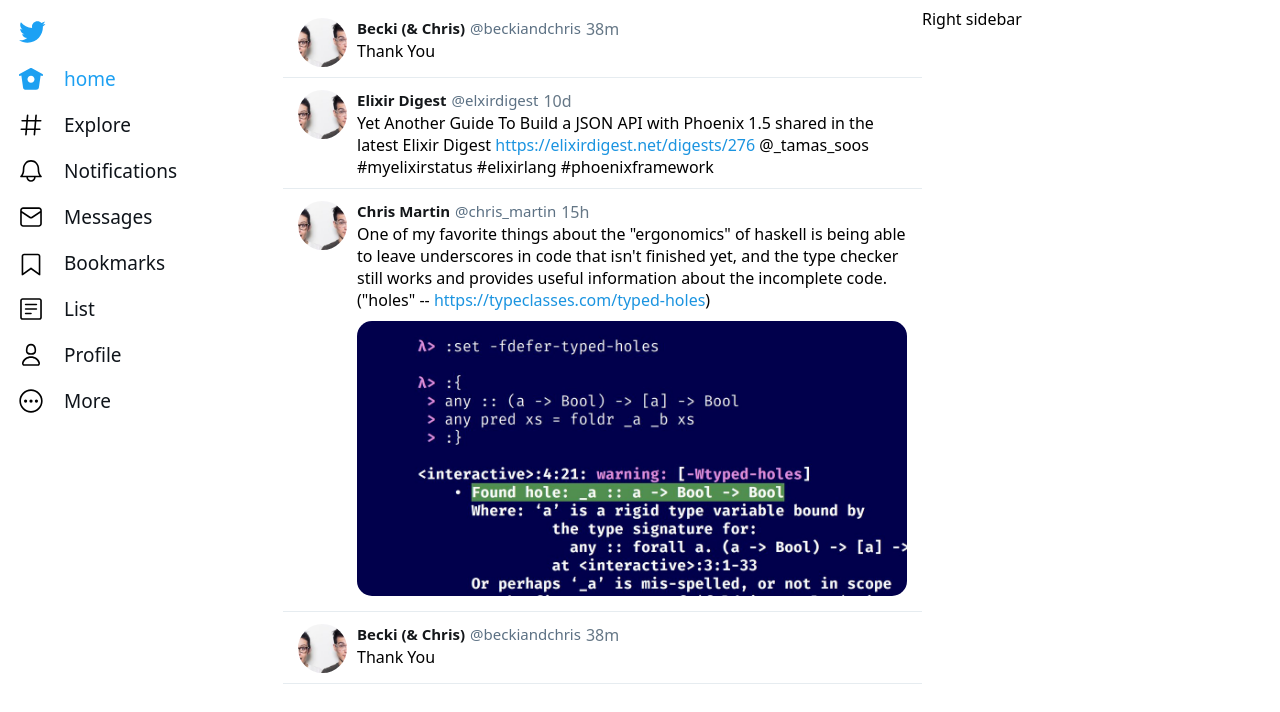
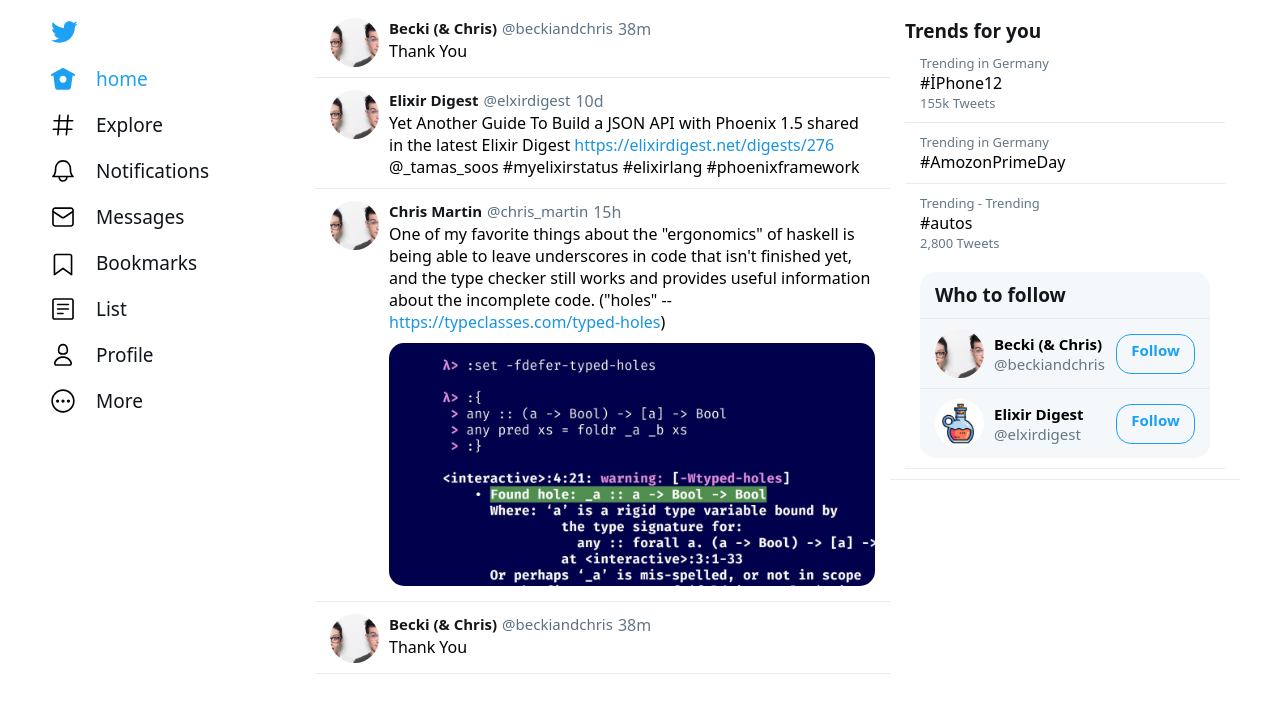
Before and after one commit to yagz77/twitter-clone, a plain HTML site: page index.html in a window 1280 px wide. Drawn offline with Linux system fonts and the light colour scheme.

Commit message:
first commit

```diff
--- a/css/style.css
+++ b/css/style.css
@@ -2,7 +2,10 @@
     display: grid;
     grid-template-columns: 275px auto 350px ;
     margin:0 auto;
+    max-width: 1200px;
 }
 .layout__right-sidebar {
         position: fixed;
+        width: 350px;
+        overflow: scroll;
 }
--- /dev/null
+++ b/css/trends-for-you.css
@@ -0,0 +1,36 @@
+.trends-for-you {
+          border-radius: 15px;
+          background: color #f5f8fa;
+}
+
+.trends-for-you__block {
+          border-bottom: 1px solid #e6ecf0;
+          padding: 10px 15px;
+}
+
+.trends-for-you:last-child {
+                    border-bottom: none;
+
+}
+
+.trends-for-you__heading {
+                    font-size:19px;
+                    font-weight: bold;
+                    color: #14171a;
+
+}
+
+.trends-for-you__meta-information {
+
+font-size: 13px;
+font-weight: 300;
+color: #657786;
+
+}
+.trends-for-you__meta-name {
+       font-size: 15px;
+       color: #14171a;
+       font-weight: bold;
+       margin-bottom: 5px;
+       margin-top: 2px;
+}
--- /dev/null
+++ b/css/who-to-follow.css
@@ -0,0 +1,57 @@
+.who-to-follow {
+   background-color: #f5f8fa;
+   border-radius: 15px;
+   width:100%;
+   margin-top: 20px;
+}
+ .who-to-follow__block {
+                    padding: 10px 15px;
+                    display: flex;
+                    align-items: center;
+                    border-bottom: 1px solid #e6ecf0;
+
+ }
+ .who-to-follow__block:last-child {
+                    border-bottom: none;
+
+}
+ .who-to-follow__author-logo  {
+                    width: 49px;
+                    height: 49px;
+                    border-radius: 50px;
+                    margin-right: 10px;
+}
+
+.who-to-follow__author-slug  {
+                    color: #657786;
+                    font-size: 15px;
+}
+
+.who-to-follow__author-name{
+                    font-size: 15px;
+                    font-weight: 700;
+}
+.who-to-follow__content {
+                    display: flex;
+                    justify-content: space-between;
+                    width: 100%;
+}
+.who-to-follow__heading {
+                    font-size: 19px;
+                    font-weight: bold;
+                    color: #14171a;
+}
+.who-to-follow__button{
+                    border: 1px solid #1da0f2;
+                    color: #1da0f2;
+                    font-size: 15px;
+                    font-weight: 700;
+                    border-radius: 15px;
+                    padding: 5px;
+                    min-width: 67px;
+                    text-align: center;
+}
+.who-to-follow__button:hover {
+                    background: rgba(29, 161, 242, 0.1);
+                    cursor: pointer;
+                  }
--- a/index.html
+++ b/index.html
@@ -10,6 +10,8 @@
     <link rel="stylesheet" href="./css/brand.css" />
     <link rel="stylesheet" href="./css/sidebar-menu.css" />
     <link rel="stylesheet" href="./css/tweet.css" />
+    <link rel="stylesheet" href="./css/trends-for-you.css" />
+    <link rel="stylesheet" href="./css/who-to-follow.css" />
   </head>
   <body>
     <div class="layout">
@@ -257,7 +259,101 @@
 
 
       <div class="layout__right-sidebar-container">
-        <div class="layout__right-sidebar">Right sidebar</div>
+        <div class="layout__right-sidebar">
+          <div class="trends__right-sidebar">
+             <div class="trends-for-you__block">
+               <div class="trends-for-you__heading">
+                 Trends for you
+               </div>
+
+               <div class="trends-for-you__block">
+                <div class="trends-for-you__meta-information">
+                  Trending in Germany
+                </div>
+                     <div class="trends-for-you__trend-name">
+                      #İPhone12
+                     </div>
+                     <div class="trends-for-you__meta-information">
+                      155k Tweets
+                     </div>
+             </div>
+
+
+             <div class="trends-for-you__block">
+              <div class="trends-for-you__meta-information">
+                Trending in Germany
+              </div>
+                   <div class="trends-for-you__trend-name">
+                    #AmozonPrimeDay
+                   </div>
+
+                </div>
+
+
+                <div class="trends-for-you__block">
+                  <div class="trends-for-you__meta-information">
+                    Trending - Trending
+                  </div>
+                       <div class="trends-for-you__trend-name">
+                        #autos
+                       </div>
+                       <div class="trends-for-you__meta-information">
+                        2,800 Tweets
+                       </div>
+
+                       <div class="who-to-follow">
+                        <div class="who-to-follow__block">
+                          <div class="who-to-follow__heading">
+                            Who to follow
+                          </div>
+                        </div>
+                        <div class="who-to-follow__block">
+                           <img src="./images/profile-image-1.jpg" alt="" class="who-to-follow__author-logo">
+                            <div class="who-to-follow__content">
+                              <div>
+                                <div class="who-to-follow__author-name">
+                                  Becki (& Chris)
+                                </div>
+
+                                <div class="who-to-follow__author-slug">
+                                 @beckiandchris
+                               </div>
+                              </div>
+                               <div class="who-to-follow__button">
+                                 Follow
+                               </div>
+                            </div>
+                        </div>
+
+                        <div class="who-to-follow__block">
+                         <img src="./images/profile-image-2.png" alt="" class="who-to-follow__author-logo">
+                          <div class="who-to-follow__content">
+                            <div>
+                              <div class="who-to-follow__author-name">
+                                 Elixir Digest
+                              </div>
+
+                              <div class="who-to-follow__author-slug">
+                               @elxirdigest
+                             </div>
+                            </div>
+                             <div class="who-to-follow__button">
+                               Follow
+                             </div>
+                          </div>
+                      </div>
+
+
+
+
+
+                     </div>
+               </div>
+
+          </div>
+
+
+        </div>
 
       </div>
     </div>
```
